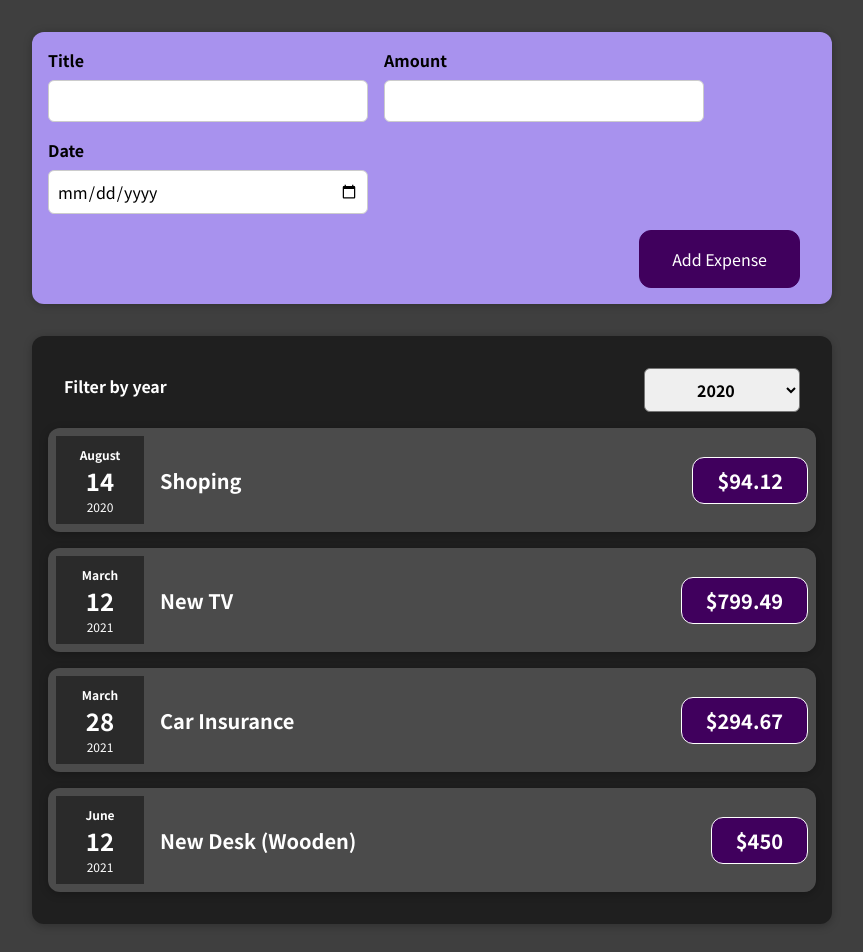
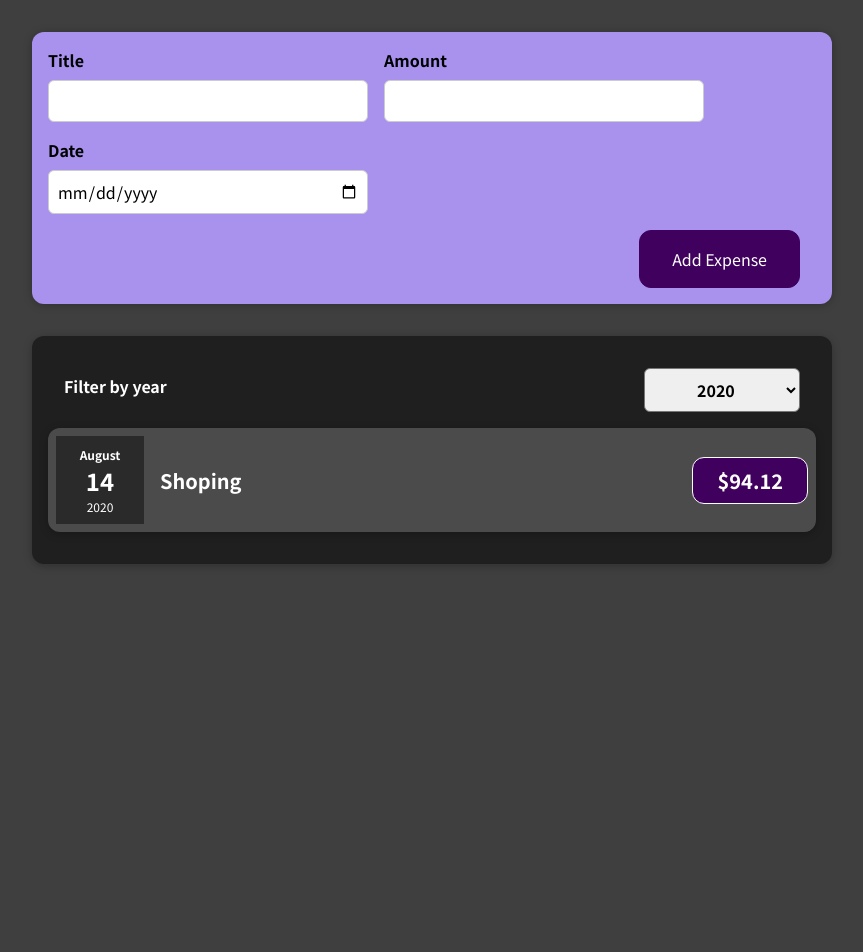
Before and after one commit to Pooja113/react-bar-project, a React (Create React App) app: page / in a window 1280 px wide. Shown: the top 952 px of the page, without its empty margins (208-1071 px from the left). After the commit the page ends 800 px from the top, so only its background shows below. Built offline with nearby package versions, Linux system fonts and the light colour scheme.

Commit message:
ternary Condition

```diff
--- a/src/App.js
+++ b/src/App.js
@@ -1,8 +1,8 @@
+import { useState } from "react";
 import Expenses from "./components/Expenses/Expenses";
 import NewExpense from "./components/NewExpense/NewExpense";
 
-function App() {
-  const expenses = [
+const DUMMY_EXPENSES = [
   {
     id: 'e1',
     title: 'Shoping',
@@ -25,9 +25,14 @@
 
 ]
 
+function App() {
+  const [expenses,setExpenses] = useState(DUMMY_EXPENSES);
   const addExpenseHandler = (expense) => {
-    console.log(expense);
-  }
+    setExpenses((prevExpenses)=>{
+      return [expense,...prevExpenses];
+    });
+  };
+
   return (
     <div>
       <NewExpense onAddExpense = {addExpenseHandler} />
--- a/src/components/Expenses/Expenses.js
+++ b/src/components/Expenses/Expenses.js
@@ -9,30 +9,23 @@
   const expenseFilterHandler = (selectedYear) => {
     setfilteredYear(selectedYear);
   }
+
+  const filteredExpenses = props.items.filter((expense)=>{
+    return expense.date.getFullYear().toString() === filteredyear;
+  });
+
   return (
 
     <Card className='expenses'>
     <ExpensesFilter selected={filteredyear} onExpenseFilter = {expenseFilterHandler} />
-      <ExpenseItem
-        title={props.items[0].title}
-        amount={props.items[0].amount}
-        date={props.items[0].date}
-      />
-      <ExpenseItem
-        title={props.items[1].title}
-        amount={props.items[1].amount}
-        date={props.items[1].date}
-      />
-      <ExpenseItem
-        title={props.items[2].title}
-        amount={props.items[2].amount}
-        date={props.items[2].date}
-      />
-      <ExpenseItem
-        title={props.items[3].title}
-        amount={props.items[3].amount}
-        date={props.items[3].date}
-      />
+    {filteredExpenses.length === 0 ? <p> No Expenses Found </p>:
+    (filteredExpenses.map((expense) => (<ExpenseItem
+        key = {expense.id}
+        title={expense.title}
+        amount={expense.amount}
+        date={expense.date}
+        />)))
+      }
     </Card>
   )
 }
```
Lines whose indentation alone changed are shown as unchanged.
